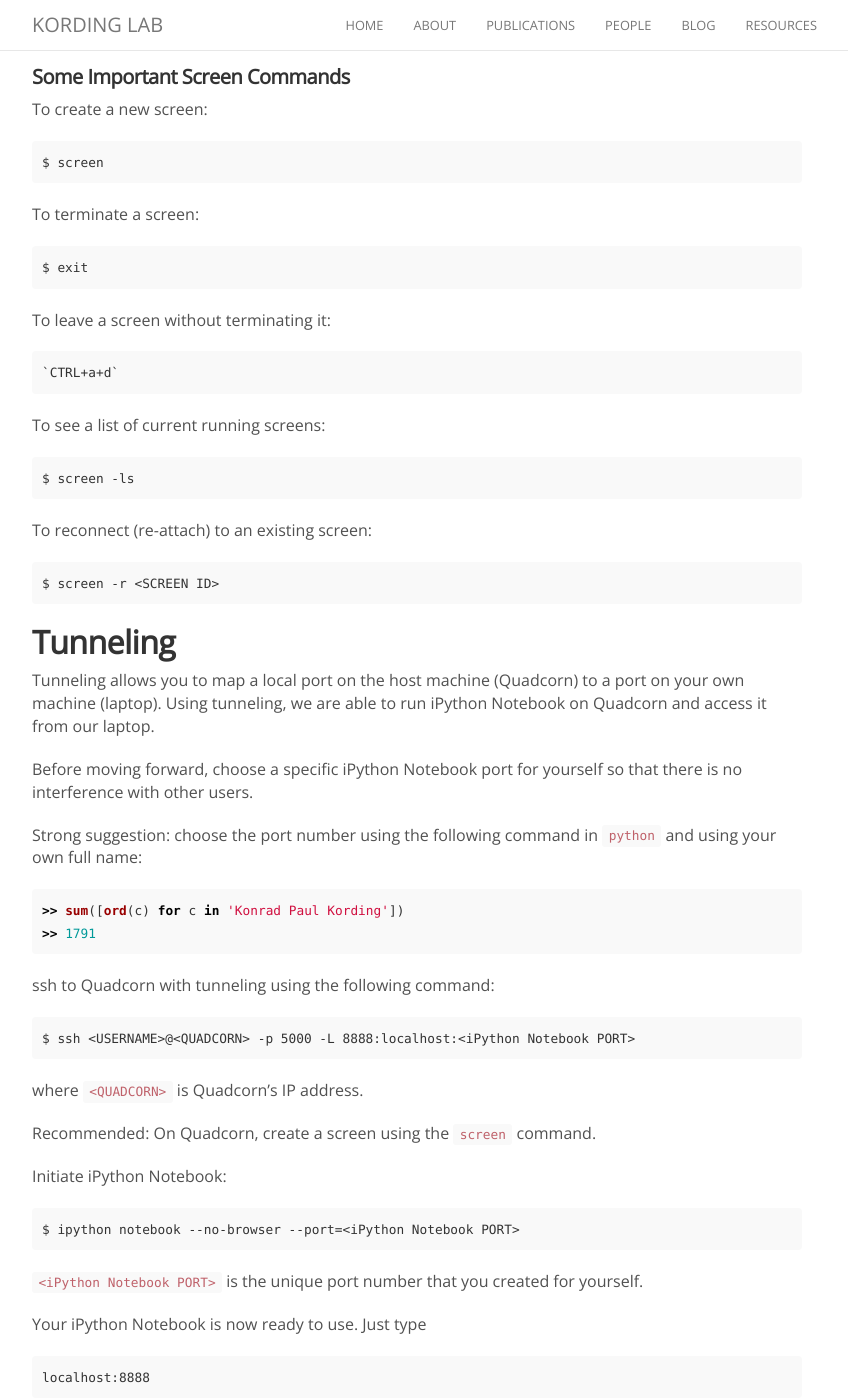
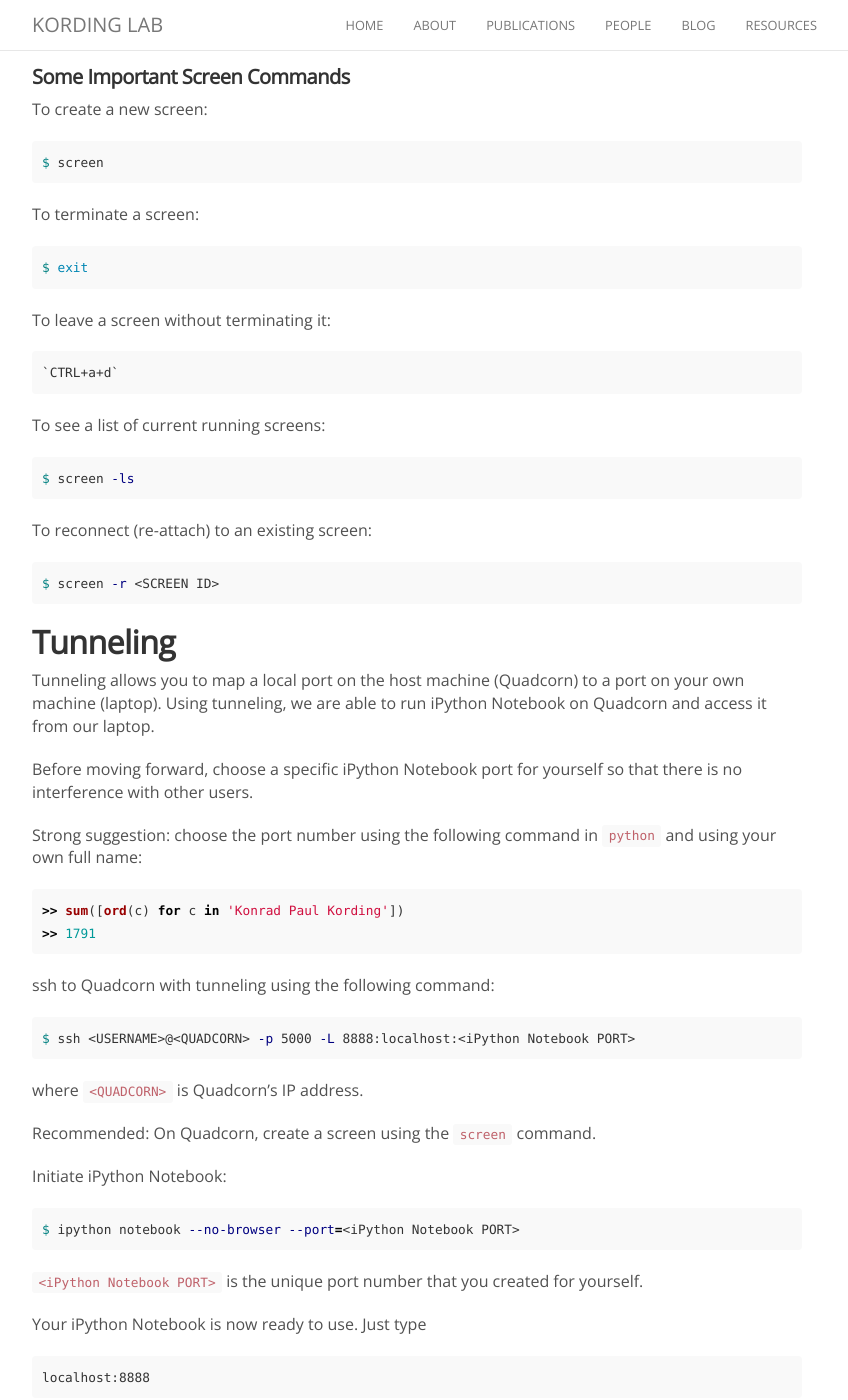
Before and after one commit to KordingLab/KordingLab.github.io, a Jekyll site: the page built from _posts/2016-08-18-quadcorn-tunnel.md, in a window 1280 px wide and 1400 px high, scrolled down 262 px. Shown: the whole window, without its empty margins (223-1071 px from the left). Built offline with Jekyll 4.4.1, drawn with Linux system fonts in a browser that asks for light colours; nearby versions of some CDN libraries; comment, search, counter and statistics services are not loaded.

Commit message:
Update 2016-08-18-quadcorn-tunnel.md

````diff
--- a/_posts/2016-08-18-quadcorn-tunnel.md
+++ b/_posts/2016-08-18-quadcorn-tunnel.md
@@ -12,13 +12,13 @@
 
 To create a new screen:
 
-```
+```bash
 $ screen
 ```
 
 To terminate a screen:
 
-```
+```bash
 $ exit
 ```
 
@@ -30,13 +30,13 @@
 
 To see a list of current running screens:
 
-```
+```bash
 $ screen -ls
 ```
 
 To reconnect (re-attach) to an existing screen:
 
-```
+```bash
 $ screen -r <SCREEN ID>
 ```
 
@@ -55,7 +55,7 @@
 
 ssh to Quadcorn with tunneling using the following command:
 
-```
+```bash
 $ ssh <USERNAME>@<QUADCORN> -p 5000 -L 8888:localhost:<iPython Notebook PORT>
 ```
 
@@ -65,7 +65,7 @@
 
 Initiate iPython Notebook:
 
-```
+```bash
 $ ipython notebook --no-browser --port=<iPython Notebook PORT>
 ```
 
````
